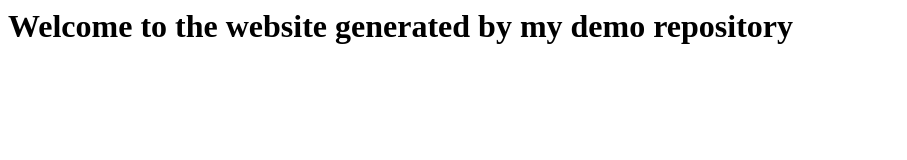
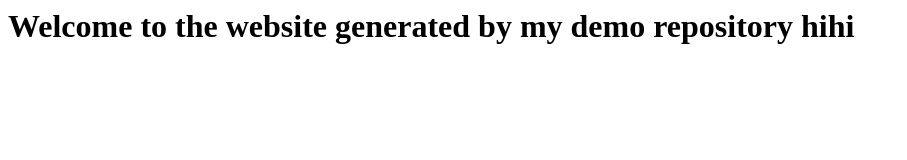
Before and after one commit to ngaleit/demo-repository, a website: page index.html in a window 1280 px wide. Shown: the whole page, without its empty margins (0-907 px from the left). Drawn offline with Linux system fonts and the light colour scheme.

Commit message:
Update index.html

```diff
--- a/index.html
+++ b/index.html
@@ -1 +1 @@
-<h1>Welcome to the website generated by my demo repository</h1>
+<h1>Welcome to the website generated by my demo repository hihi</h1>
```
